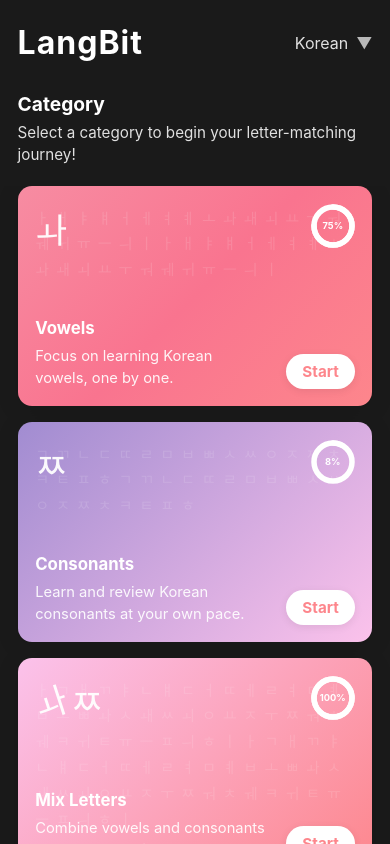
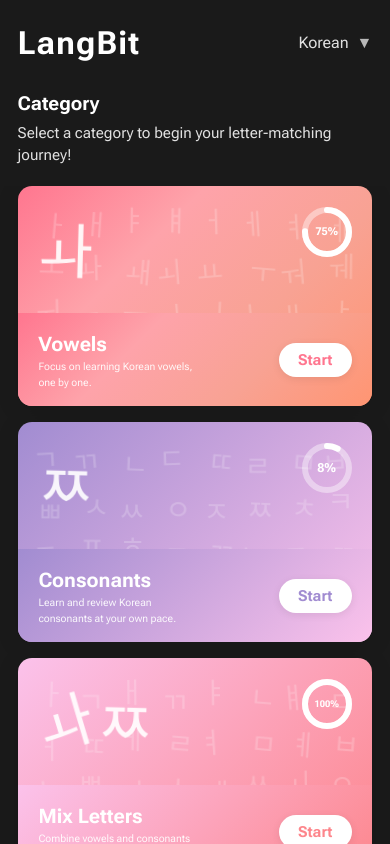
Before and after one commit to bahtibyte/langbit, a React (Vite) app: page / in a window 390 px wide. Built offline with nearby package versions, Linux system fonts and the light colour scheme.

Commit message:
small fixes and letters r dancing

```diff
--- a/src/App.css
+++ b/src/App.css
@@ -1,3 +1,5 @@
+@import url('https://fonts.googleapis.com/css2?family=Roboto+Flex:wght@400;700&display=swap');
+
 :root {
   --background: #1a1a1a;
   --card-bg: #2d2d2d;
@@ -23,6 +25,11 @@ html, body {
 body {
   background-color: var(--background);
   color: var(--text);
+  -webkit-user-select: none; /* Safari */
+  -moz-user-select: none;    /* Firefox */
+  -ms-user-select: none;     /* Internet Explorer/Edge */
+  user-select: none;         /* Standard */
+  font-family: 'Roboto Flex', sans-serif;
 }
 
 #root {
@@ -137,7 +144,7 @@ h2 {
   display: flex;
   flex-direction: column;
   align-items: center;
-  font-family: 'Inter', Arial, sans-serif;
+  font-family: 'Roboto Flex', sans-serif;
 }
 
 .top-bar {
@@ -213,7 +220,7 @@ h2 {
 }
 
 .vowels-card {
-  background: linear-gradient(135deg, #f78ca2 0%, #f9748f 50%, #fd868c 100%);
+  background: linear-gradient(135deg, #FF768F 0%, #FEA3AA 33%, #F8A293 66%, #FF9572 100%);
 }
 .consonants-card {
   background: linear-gradient(135deg, #a18cd1 0%, #fbc2eb 100%);
@@ -226,26 +233,70 @@ h2 {
   position: absolute;
   inset: 0;
   z-index: 1;
-  color: rgba(255,255,255,0.13);
-  font-size: 1.2rem;
-  font-weight: 600;
-  letter-spacing: 0.1em;
-  line-height: 1.7;
-  padding: 1.5rem 1.2rem 1.2rem 1.2rem;
   pointer-events: none;
   user-select: none;
-  white-space: pre-line;
+  overflow: visible;
+  display: grid;
+  grid-template-columns: repeat(8, 1fr);
+  grid-template-rows: repeat(10, 1fr);
+  gap: 0.15rem;
+  padding: 0.25rem;
+}
+
+.bg-char {
+  position: relative;
+  font-size: 1.8rem;
+  font-weight: 600;
+  color: rgba(255,255,255,0.2);
+  animation: float 15s infinite ease-in-out;
+  display: flex;
+  justify-content: center;
+  align-items: center;
+}
+
+@keyframes float {
+  0% {
+    transform: translate(0, 0) rotate(0deg);
+  }
+  25% {
+    transform: translate(15%, 15%) rotate(5deg);
+  }
+  50% {
+    transform: translate(0, 25%) rotate(0deg);
+  }
+  75% {
+    transform: translate(-15%, 15%) rotate(-5deg);
+  }
+  100% {
+    transform: translate(0, 0) rotate(0deg);
+  }
+}
+
+@keyframes shake {
+  0% { transform: translate(0, 0); }
+  25% { transform: translate(0.5px, 0.5px); }
+  50% { transform: translate(-0.5px, -0.5px); }
+  75% { transform: translate(0.5px, -0.5px); }
+  100% { transform: translate(-0.5px, 0.5px); }
+}
+
+@keyframes subtle-rotate-shake {
+  0% { transform: rotate(0deg); }
+  25% { transform: rotate(1.5deg); }
+  50% { transform: rotate(-1.5deg); }
+  75% { transform: rotate(1.5deg); }
+  100% { transform: rotate(0deg); }
 }
 
 .card-symbol {
   position: absolute;
-  top: 1.1rem;
-  left: 1.2rem;
+  top: 1.5rem;
+  left: 1.5rem;
+  font-size: 3.8rem;
+  font-weight: 700;
+  color: rgba(255,255,255,0.9);
   z-index: 2;
-  font-size: 2.2rem;
-  font-weight: 700;
-  color: #fff;
-  opacity: 0.95;
+  animation: subtle-rotate-shake 2s ease-in-out infinite alternate;
 }
 .mix-symbols {
   display: flex;
@@ -259,29 +310,31 @@ h2 {
 
 .progress-circle {
   position: absolute;
-  top: 1.1rem;
-  right: 1.2rem;
+  top: 1.5rem;
+  right: 1.5rem;
   z-index: 2;
-  width: 44px;
-  height: 44px;
+  width: 50px;
+  height: 50px;
   display: flex;
   align-items: center;
   justify-content: center;
 }
+
 .progress-circle svg {
-  width: 44px;
-  height: 44px;
+  width: 50px;
+  height: 50px;
 }
+
 .circle-bg {
   fill: none;
-  stroke: #fff;
-  stroke-width: 5.5;
+  stroke: rgba(255,255,255,0.42);
+  stroke-width: 6px;
   opacity: 1;
 }
 .circle {
   fill: none;
   stroke: rgba(255,255,255,1);
-  stroke-width: 5.5;
+  stroke-width: 6px;
   stroke-linecap: round;
   transition: stroke-dasharray 0.4s;
   opacity: 1;
@@ -302,38 +355,71 @@ h2 {
   z-index: 2;
   display: flex;
   justify-content: space-between;
-  align-items: flex-end;
-  padding: 0 1.2rem 1.2rem 1.2rem;
-  min-height: 80px;
+  align-items: center;
+  padding: 1rem 1.5rem 1rem 1.5rem;
+  min-height: 70px;
 }
 .card-title {
   font-size: 1.25rem;
   font-weight: 700;
   color: #fff;
-  margin-bottom: 0.2rem;
+  margin-bottom: 0;
+}
+.card-text-content {
+  max-width: 50%;
 }
 .card-desc {
-  font-size: 0.98rem;
+  font-size: 0.75rem;
   color: #fff;
   opacity: 0.92;
   font-weight: 400;
 }
 .start-btn {
   background: #fff;
-  color: #fd868c;
   font-weight: 700;
   border: none;
-  border-radius: 18px;
-  padding: 0.7rem 1.5rem;
+  border-radius: 25px;
+  padding: 0.7rem 1.8rem;
   font-size: 1.05rem;
   cursor: pointer;
   box-shadow: 0 2px 8px 0 rgba(0,0,0,0.08);
   transition: background 0.2s, color 0.2s;
   margin-left: 1.2rem;
 }
+
+.vowels-card .start-btn {
+  color: #FF768F;
+}
+.consonants-card .start-btn {
+  color: #a18cd1;
+}
+.mix-card .start-btn {
+  color: #fd868c;
+}
+
 .start-btn:hover {
   background: #fbc2eb;
   color: #fff;
+}
+
+.vowels-card .start-btn:hover {
+  background: #FEA3AA;
+}
+.consonants-card .start-btn:hover {
+  background: #b19cd9;
+}
+.mix-card .start-btn:hover {
+  background: #F8A293;
+}
+
+.vowels-card .card-bottom {
+  background: linear-gradient(135deg, #FF768F, #FEA3AA, #F8A293, #FF9572);
+}
+.consonants-card .card-bottom {
+  background: linear-gradient(135deg, #a18cd1, #fbc2eb);
+}
+.mix-card .card-bottom {
+  background: linear-gradient(135deg, #fbc2eb, #fd868c);
 }
 
 /* Responsive Styles */
@@ -392,35 +478,35 @@ h2 {
   }
   .card-bg-text {
     font-size: 0.95rem;
-    padding: 1.2rem 1.1rem 1.1rem 1.1rem;
+    padding: 0.8rem 0.8rem 0.8rem 0.8rem;
   }
   .card-bottom {
     flex-direction: row;
-    align-items: flex-end;
+    align-items: center;
     justify-content: space-between;
-    padding: 0 1.1rem 1.1rem 1.1rem;
+    padding: 1rem 1.3rem 1rem 1.3rem;
     min-height: 60px;
   }
   .card-title {
-    font-size: 1.05rem;
+    margin-bottom: 0;
+  }
+  .card-text-content {
+    max-width: 50%;
   }
   .card-desc {
-    font-size: 0.92rem;
-  }
-  .progress-text {
-    font-size: 0.58rem !important;
+    font-size: 0.65rem;
   }
   .start-btn {
-    padding: 0.5rem 1rem;
+    padding: 0.5rem 1.2rem;
     font-size: 0.95rem;
   }
   .card-symbol {
-    left: 1.1rem;
-    top: 1.1rem;
+    left: 1.3rem;
+    top: 1.3rem;
   }
   .progress-circle {
-    right: 1.1rem;
+    right: 1.3rem;
     left: auto;
-    top: 1.1rem;
+    top: 1.3rem;
   }
 }
--- a/src/App.tsx
+++ b/src/App.tsx
@@ -1,9 +1,10 @@
 import { BrowserRouter as Router, Routes, Route, useNavigate } from 'react-router-dom'
+import { useEffect, useRef } from 'react'
 import './App.css'
 import Korean from './pages/Korean'
 
 function ProgressCircle({ percent }: { percent: number }) {
-  const radius = 19;
+  const radius = 22;
   const circumference = 2 * Math.PI * radius;
   const offset = circumference * (1 - percent / 100);
 
@@ -14,27 +15,24 @@ function ProgressCircle({ percent }: { percent: number }) {
 
   return (
     <div className="progress-circle">
-      <svg width="44" height="44" viewBox="0 0 44 44">
+      <svg width="50" height="50" viewBox="0 0 50 50">
         <circle
           className="circle-bg"
-          cx="22"
-          cy="22"
+          cx="25"
+          cy="25"
           r={radius}
           fill="none"
-          stroke="#fff"
-          strokeWidth="5.5"
-          opacity="0.18"
         />
         <circle
           className="circle"
-          cx="22"
-          cy="22"
+          cx="25"
+          cy="25"
           r={radius}
           fill="none"
           strokeDasharray={circumference}
           strokeDashoffset={offset}
           style={{ transition: 'stroke-dashoffset 0.4s' }}
-          transform="rotate(-90 22 22)"
+          transform="rotate(-90 25 25)"
         />
       </svg>
       <div className="progress-text" style={{ fontSize }}>{percent}%</div>
@@ -46,6 +44,31 @@ function Home() {
   const navigate = useNavigate();
   const routeToKorean = (type: string) => {
     navigate(`/korean?game=${type}`);
+  };
+
+  const renderBackgroundChars = (chars: string) => {
+    // Split by spaces and duplicate the array to create more characters
+    const baseChars = chars.split(' ').filter(char => char.trim() !== '');
+    const charArray = [...baseChars, ...baseChars, ...baseChars]; // Triple the number of characters
+
+    return (
+      <div className="card-bg-text">
+        {charArray.map((char, index) => {
+          const delay = Math.random() * -15; // Random start time for each character
+          return (
+            <span
+              key={index}
+              className="bg-char"
+              style={{
+                animationDelay: `${delay}s`
+              }}
+            >
+              {char}
+            </span>
+          );
+        })}
+      </div>
+    );
   };
 
   return (
@@ -64,11 +87,11 @@ function Home() {
       <div className="game-cards">
         {/* Vowels Card */}
         <div className="game-card vowels-card">
-          <div className="card-bg-text">ㅏ ㅐ ㅑ ㅒ ㅓ ㅔ ㅕ ㅖ ㅗ ㅘ ㅙ ㅚ ㅛ ㅜ ㅝ ㅞ ㅟ ㅠ ㅡ ㅢ ㅣ ㅏ ㅐ ㅑ ㅒ ㅓ ㅔ ㅕ ㅖ ㅗ ㅘ ㅙ ㅚ ㅛ ㅜ ㅝ ㅞ ㅟ ㅠ ㅡ ㅢ ㅣ</div>
+          {renderBackgroundChars('ㅏ ㅐ ㅑ ㅒ ㅓ ㅔ ㅕ ㅖ ㅗ ㅘ ㅙ ㅚ ㅛ ㅜ ㅝ ㅞ ㅟ ㅠ ㅡ ㅢ ㅣ')}
           <div className="card-symbol">ㅘ</div>
           <ProgressCircle percent={75} />
           <div className="card-bottom">
-            <div>
+            <div className="card-text-content">
               <div className="card-title">Vowels</div>
               <div className="card-desc">Focus on learning Korean vowels, one by one.</div>
             </div>
@@ -77,11 +100,11 @@ function Home() {
         </div>
         {/* Consonants Card */}
         <div className="game-card consonants-card">
-          <div className="card-bg-text">ㄱ ㄲ ㄴ ㄷ ㄸ ㄹ ㅁ ㅂ ㅃ ㅅ ㅆ ㅇ ㅈ ㅉ ㅊ ㅋ ㅌ ㅍ ㅎ ㄱ ㄲ ㄴ ㄷ ㄸ ㄹ ㅁ ㅂ ㅃ ㅅ ㅆ ㅇ ㅈ ㅉ ㅊ ㅋ ㅌ ㅍ ㅎ</div>
+          {renderBackgroundChars('ㄱ ㄲ ㄴ ㄷ ㄸ ㄹ ㅁ ㅂ ㅃ ㅅ ㅆ ㅇ ㅈ ㅉ ㅊ ㅋ ㅌ ㅍ ㅎ')}
           <div className="card-symbol">ㅉ</div>
           <ProgressCircle percent={8} />
           <div className="card-bottom">
-            <div>
+            <div className="card-text-content">
               <div className="card-title">Consonants</div>
               <div className="card-desc">Learn and review Korean consonants at your own pace.</div>
             </div>
@@ -90,13 +113,13 @@ function Home() {
         </div>
         {/* Mix Letters Card */}
         <div className="game-card mix-card">
-          <div className="card-bg-text">ㅏ ㄱ ㅐ ㄲ ㅑ ㄴ ㅒ ㄷ ㅓ ㄸ ㅔ ㄹ ㅕ ㅁ ㅖ ㅂ ㅗ ㅃ ㅘ ㅅ ㅙ ㅆ ㅚ ㅇ ㅛ ㅈ ㅜ ㅉ ㅝ ㅊ ㅞ ㅋ ㅟ ㅌ ㅠ ㅡ ㅍ ㅢ ㅎ ㅣ ㅏ ㄱ ㅐ ㄲ ㅑ ㄴ ㅒ ㄷ ㅓ ㄸ ㅔ ㄹ ㅕ ㅁ ㅖ ㅂ ㅗ ㅃ ㅘ ㅅ ㅙ ㅆ ㅚ ㅇ ㅛ ㅈ ㅜ ㅉ ㅝ ㅊ ㅞ ㅋ ㅟ ㅌ ㅠ ㅡ ㅍ ㅢ ㅎ ㅣ</div>
+          {renderBackgroundChars('ㅏ ㄱ ㅐ ㄲ ㅑ ㄴ ㅒ ㄷ ㅓ ㄸ ㅔ ㄹ ㅕ ㅁ ㅖ ㅂ ㅗ ㅃ ㅘ ㅅ ㅙ ㅆ ㅚ ㅇ ㅛ ㅈ ㅜ ㅉ ㅝ ㅊ ㅞ ㅋ ㅟ ㅌ ㅠ ㅡ ㅍ ㅢ ㅎ ㅣ')}
           <div className="card-symbol mix-symbols">
             <span className="rotated">ㅘ</span> <span>ㅉ</span>
           </div>
           <ProgressCircle percent={100} />
           <div className="card-bottom">
-            <div>
+            <div className="card-text-content">
               <div className="card-title">Mix Letters</div>
               <div className="card-desc">Combine vowels and consonants to build a solid foundation.</div>
             </div>
```
